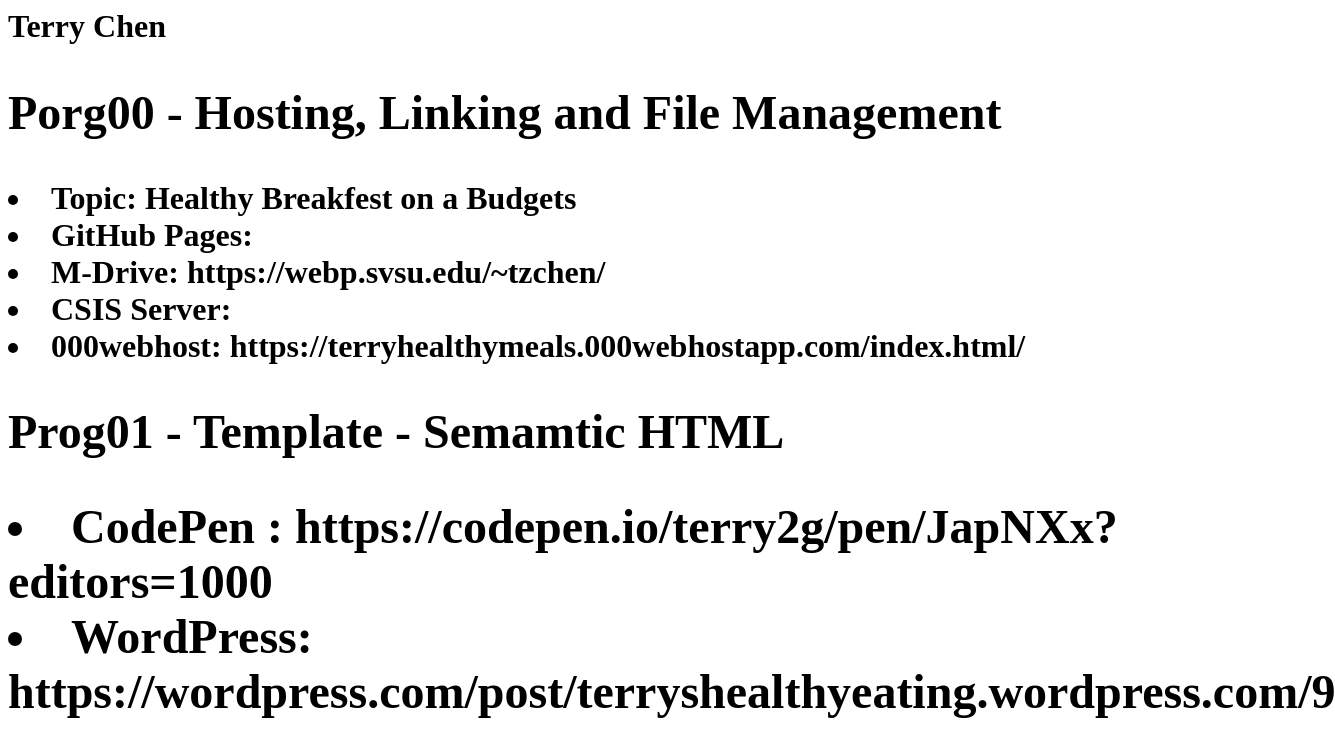
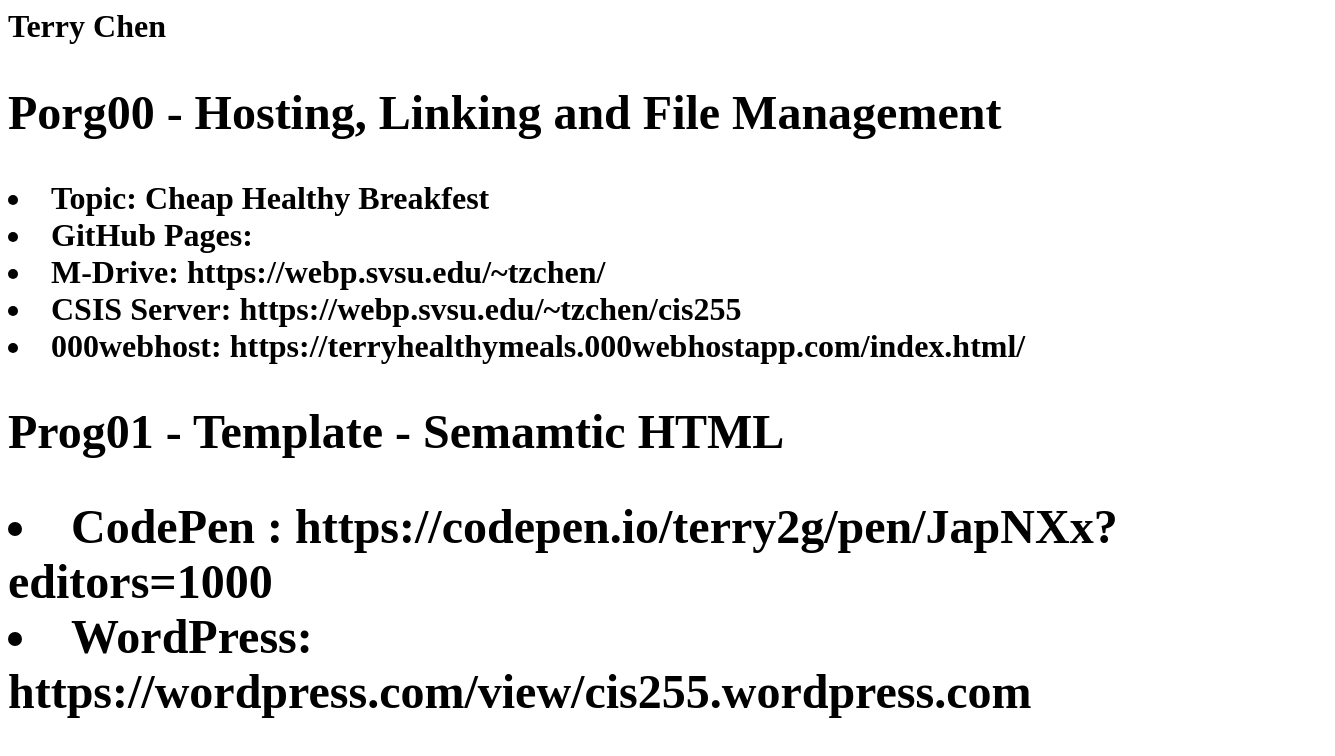
Before and after one commit to tzchensvsu/Hello-World, a plain HTML site: page index.html in a window 1280 px wide. Shown: the whole page, 1335 px wide, since content can reach past the window. Drawn offline with Linux system fonts and the light colour scheme.

Commit message:
Update index.html

```diff
--- a/index.html
+++ b/index.html
@@ -4,13 +4,13 @@
 
  <h2> Porg00 - Hosting, Linking and File Management </h2>
 
-  <li> Topic: Healthy Breakfest on a Budgets </li>
+  <li> Topic: Cheap Healthy Breakfest </li>
   <li> GitHub Pages: </li>
   <li> M-Drive: https://webp.svsu.edu/~tzchen/ </li>
-  <li> CSIS Server: </li>
+  <li> CSIS Server: https://webp.svsu.edu/~tzchen/cis255</li>
   <li> 000webhost: https://terryhealthymeals.000webhostapp.com/index.html/ </li>
 
   <h2> Prog01 - Template - Semamtic HTML <h2>
 
    <li> CodePen : https://codepen.io/terry2g/pen/JapNXx?editors=1000 </li>
-   <li> WordPress: https://wordpress.com/post/terryshealthyeating.wordpress.com/9 </li>
+   <li> WordPress: https://wordpress.com/view/cis255.wordpress.com</li>
```
